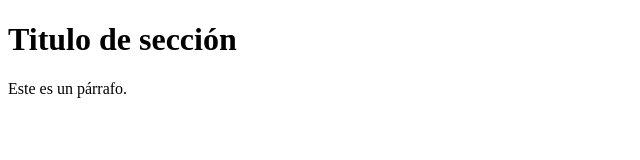
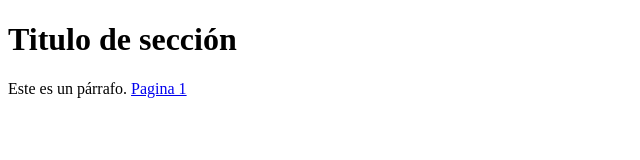
Before and after one commit to sherreramo/sherreramo.github.io, a plain HTML site: page index.html in a window 1280 px wide. Shown: the full height of the page, 0-640 px from the left. Drawn offline with Linux system fonts and the light colour scheme.

Commit message:
Update index.html

```diff
--- a/index.html
+++ b/index.html
@@ -8,7 +8,10 @@
   <body>
     <div>
         <h1>Titulo de sección</h1>
-        <p>Este es un párrafo.</p>
+        <p>Este es un párrafo.
+
+            <a href="https://sherreramo.github.io/index1.html">Pagina 1</a>
+        </p>
     </div>
   </body>
 </html>
```
